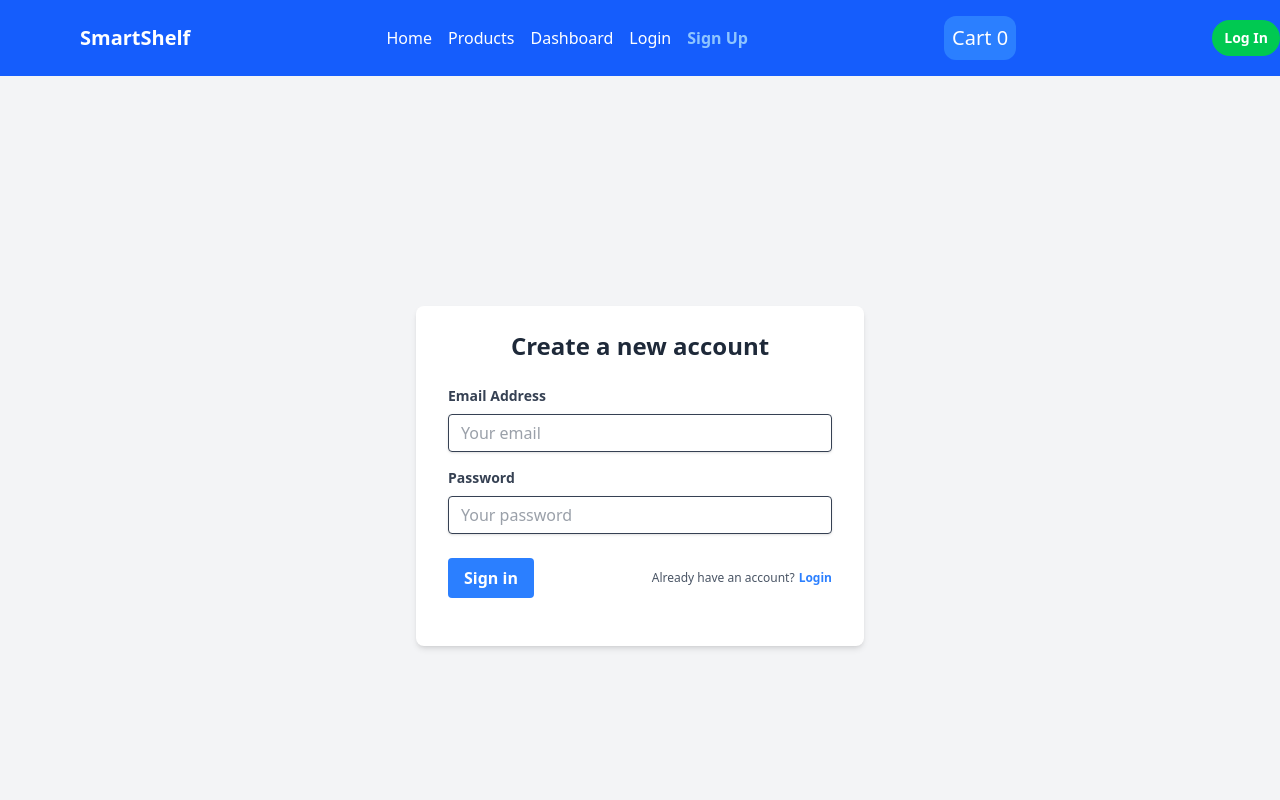
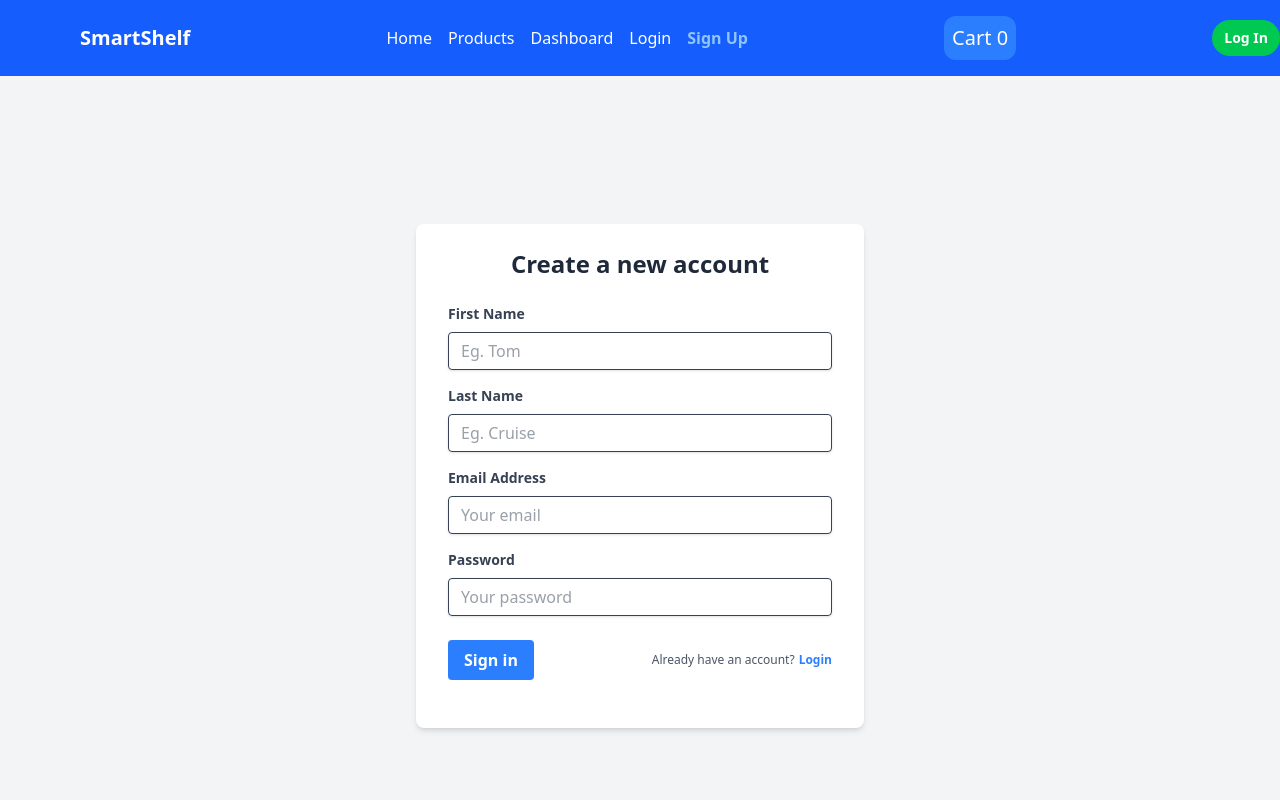
Before and after one commit to shreyanshthakur/SmartShelf, a React (Vite) app in the folder Frontend/: page /signup in a window 1280 px wide. Shown: the top 800 px of the page. Built offline with nearby package versions, Linux system fonts and the light colour scheme.

Commit message:
Updated signup

```diff
--- a/Frontend/src/pages/Signin.tsx
+++ b/Frontend/src/pages/Signin.tsx
@@ -4,6 +4,8 @@ import { useState } from "react";
 const Signin = () => {
   const [email, setEmail] = useState("");
   const [password, setPassword] = useState("");
+  const [firstName, setFirstName] = useState("");
+  const [lastName, setLastName] = useState("");
   const [loading, setLoading] = useState(false);
   const [error, setError] = useState<string | null>(null);
 
@@ -18,6 +20,8 @@ const Signin = () => {
       const response = await axios.post(`http://localhost:5000/api/v1/signup`, {
         userEmail: email,
         userPassword: password,
+        userFirstName: firstName,
+        userLastName: lastName,
       });
 
       // set local storage token and userId
@@ -44,6 +48,34 @@ const Signin = () => {
             Create a new account
           </h2>
           <form onSubmit={submitHandler}>
+            <div className="mb-4">
+              <label className="block text-gray-700 text-sm font-bold mb-2">
+                First Name
+              </label>
+              <input
+                className="shadow appearance-none border rounded px-3 py-2 text-gray-700 w-full leading-tight focus:outline-none focus:shadow-outline"
+                type="text"
+                placeholder="Eg. Tom"
+                id="firstName"
+                value={firstName}
+                onChange={(e) => setFirstName(e.target.value)}
+                required
+              />
+            </div>
+            <div className="mb-4">
+              <label className="block text-gray-700 text-sm font-bold mb-2">
+                Last Name
+              </label>
+              <input
+                className="shadow appearance-none border rounded px-3 py-2 text-gray-700 w-full leading-tight focus:outline-none focus:shadow-outline"
+                type="text"
+                placeholder="Eg. Cruise"
+                id="lastName"
+                value={lastName}
+                onChange={(e) => setLastName(e.target.value)}
+                required
+              />
+            </div>
             <div className="mb-4">
               <label className="block text-gray-700 text-sm font-bold mb-2">
                 Email Address
```
